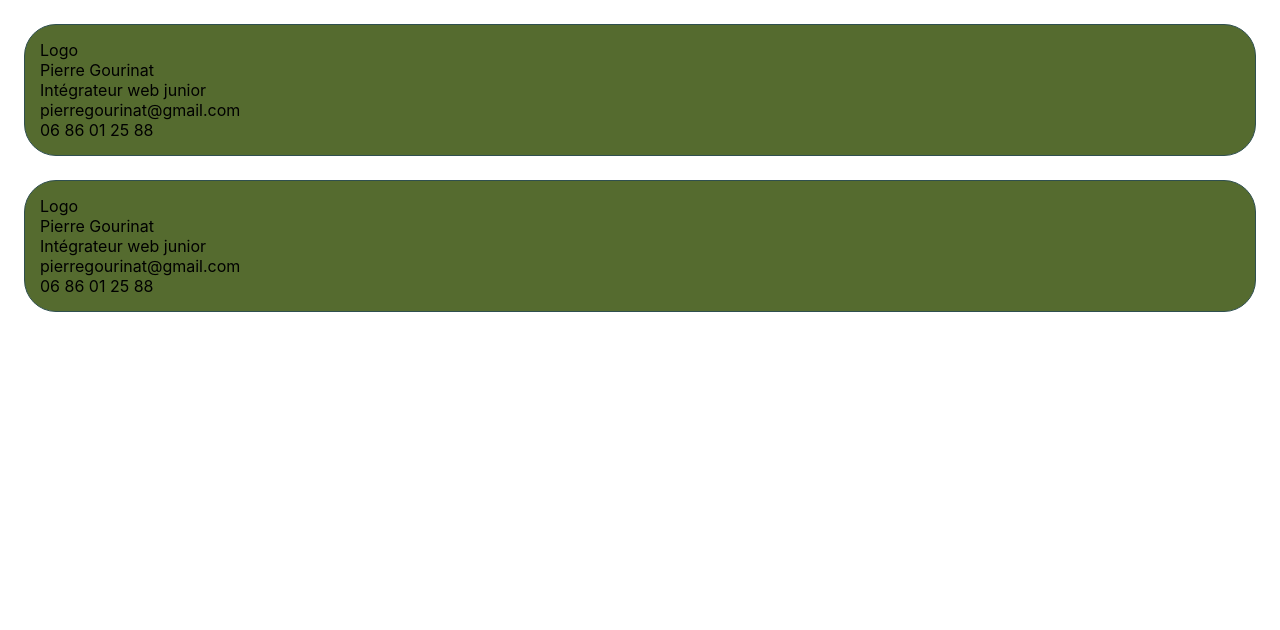
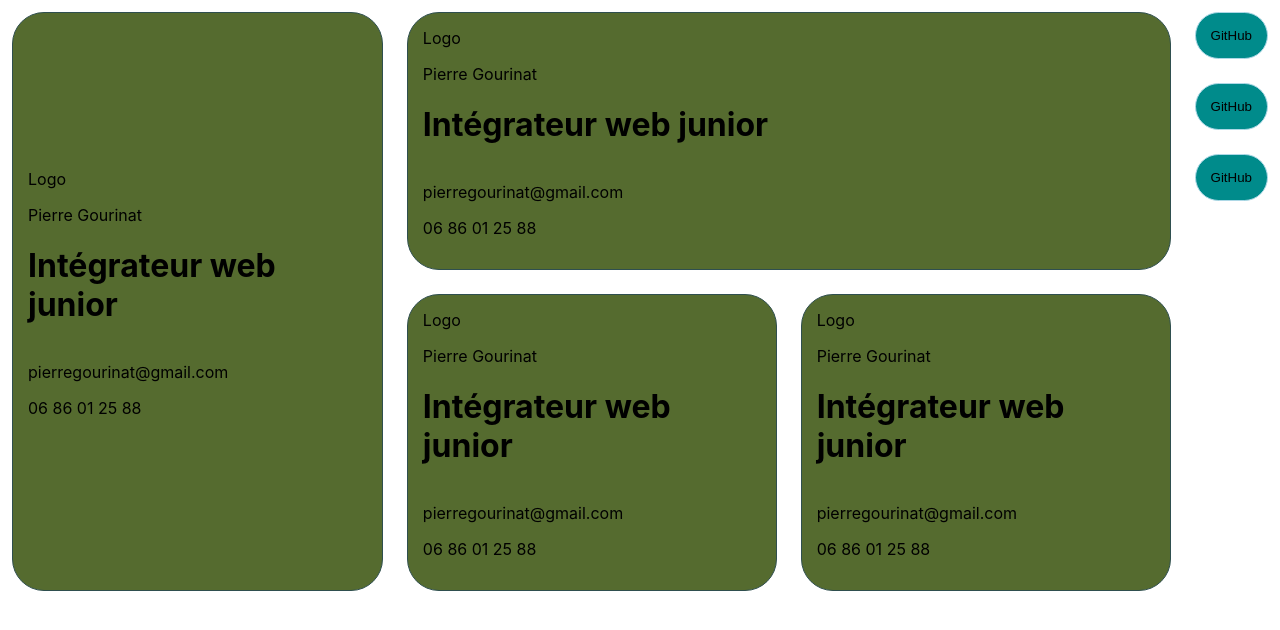
Before and after one commit to pierregourinat/bentofolio, a React (Create React App) app: page / in a window 1280 px wide. Shown: the top 630 px of the page. Built offline with nearby package versions, Linux system fonts and the light colour scheme.

Commit message:
wip layout

```diff
--- a/src/App.css
+++ b/src/App.css
@@ -1,38 +1,17 @@
-.App {
-  text-align: center;
+.upperContainer {
+  display: flex;
 }
 
-.App-logo {
-  height: 40vmin;
-  pointer-events: none;
+.skillsWrapper {
+  display: flex;
+  flex-direction: column;
 }
 
-@media (prefers-reduced-motion: no-preference) {
-  .App-logo {
-    animation: App-logo-spin infinite 20s linear;
-  }
+.skillsLowerSection {
+  display: flex;
 }
 
-.App-header {
-  background-color: #282c34;
-  min-height: 100vh;
+.btnWrapper {
   display: flex;
   flex-direction: column;
-  align-items: center;
-  justify-content: center;
-  font-size: calc(10px + 2vmin);
-  color: white;
 }
-
-.App-link {
-  color: #61dafb;
-}
-
-@keyframes App-logo-spin {
-  from {
-    transform: rotate(0deg);
-  }
-  to {
-    transform: rotate(360deg);
-  }
-}
--- a/src/App.js
+++ b/src/App.js
@@ -1,11 +1,23 @@
 import "./App.css";
 import Profile from "./components/Profile";
+import SocialsBtn from "./components/SocialsBtn";
 
 function App() {
   return (
-    <div>
+    <div className="upperContainer">
       <Profile />
-      <Profile />
+      <div className="skillsWrapper">
+        <Profile />
+        <div className="skillsLowerSection">
+          <Profile />
+          <Profile />
+        </div>
+      </div>
+      <div className="btnWrapper">
+        <SocialsBtn />
+        <SocialsBtn />
+        <SocialsBtn />
+      </div>
     </div>
   );
 }
--- a/src/components/Profile.js
+++ b/src/components/Profile.js
@@ -4,10 +4,14 @@ function Profile() {
   return (
     <div className="profileWrapper">
       <div>Logo</div>
-      <div>Pierre Gourinat</div>
-      <div>Intégrateur web junior</div>
-      <div>pierregourinat@gmail.com</div>
-      <div>06 86 01 25 88</div>
+      <div className="profileInfo">
+        <p>Pierre Gourinat</p>
+        <h1>Intégrateur web junior</h1>
+      </div>
+      <div className="profileContact">
+        <p>pierregourinat@gmail.com</p>
+        <p>06 86 01 25 88</p>
+      </div>
     </div>
   );
 }
--- /dev/null
+++ b/src/components/SocialsBtn.js
@@ -0,0 +1,7 @@
+import "../styles/SocialsBtn.css";
+
+function SocialsBtn() {
+  return <button className="SocialsBtn">GitHub</button>;
+}
+
+export default SocialsBtn;
--- a/src/styles/Profile.css
+++ b/src/styles/Profile.css
@@ -6,5 +6,5 @@
   background-color: darkolivegreen;
   border-radius: 32px;
   padding: 15px;
-  margin: 24px;
+  margin: 12px;
 }
--- /dev/null
+++ b/src/styles/SocialsBtn.css
@@ -0,0 +1,7 @@
+.SocialsBtn {
+  border: 1px solid lightblue;
+  background-color: darkcyan;
+  border-radius: 32px;
+  padding: 15px;
+  margin: 12px;
+}
```
Also changed, not shown: src/components/Skills.js (added, +11 -0 lines), src/styles/Skills.css (added).
